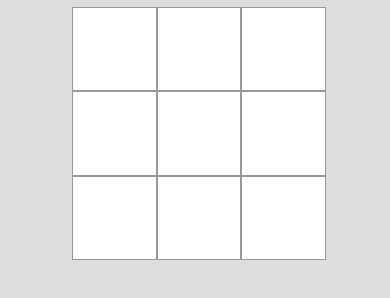
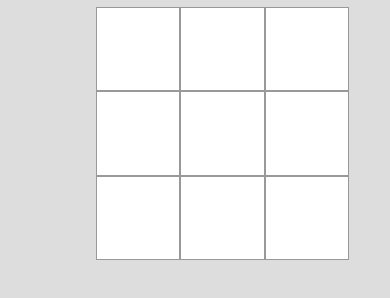
Before and after one commit to scottdlai/Tic-Tac-Toe-AI, a React app: page / in a window 390 px wide. Shown: the part 44-342 px from the top of the page. Built offline with nearby package versions, Linux system fonts and the light colour scheme.

Commit message:
edit index.css

```diff
--- a/src/index.css
+++ b/src/index.css
@@ -72,7 +72,7 @@ body {
 @media only screen and (max-width: 600px) {
 
   .game-board {
-    padding-left: 30vw;
+    padding-left: 22.5vw;
   }
 
 }
@@ -80,6 +80,6 @@ body {
 @media only screen and (max-width: 400px) {
 
   .game-board {
-    padding-left: 16.5vw;
+    padding-left: 22.5vw;
   }
 }
```
